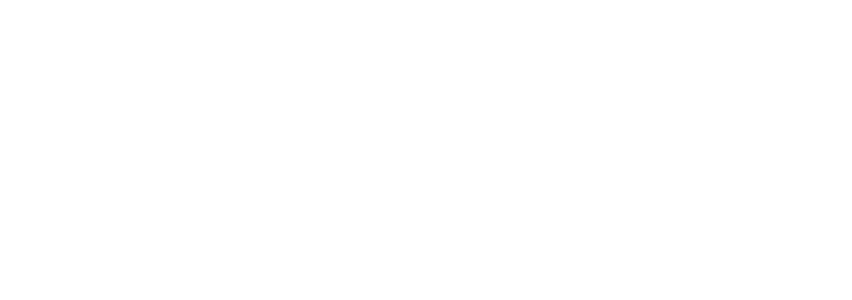
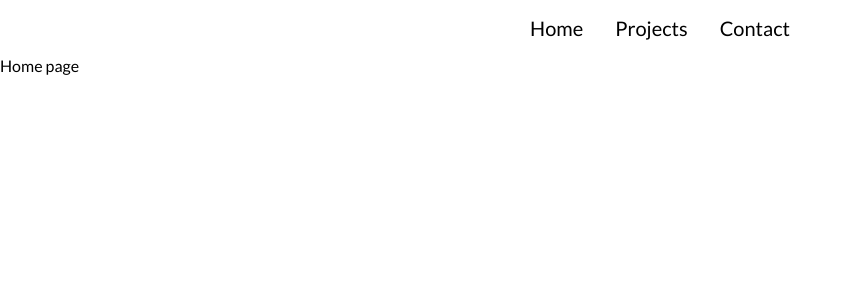
Before and after one commit to halyngoc/halyngoc.github.io, a React (Create React App) app: page / in a window 1280 px wide. Shown: the top 300 px of the page, without its empty margins (0-852 px from the left). Built offline with nearby package versions, Linux system fonts and the light colour scheme.

Commit message:
Add basic nav

```diff
--- a/src/App.js
+++ b/src/App.js
@@ -1,8 +1,12 @@
 import React from 'react';
+import HomePage from './components/HomePage';
+import TopNav from './components/TopNav';
 
 function App() {
   return (
     <>
+      <TopNav onTopNavItemClick={(item) => console.log(item)} />
+      <HomePage />
     </>
   );
 }
--- /dev/null
+++ b/src/components/HomePage.jsx
@@ -0,0 +1,9 @@
+import React from 'react';
+
+export default function HomePage() {
+  return (
+    <div>
+      Home page
+    </div>
+  )
+}
--- /dev/null
+++ b/src/components/TopNav.jsx
@@ -0,0 +1,14 @@
+import React from 'react';
+import '../style.css';
+
+export default function TopNav(props) {
+  return (
+    <div className='TopNav'>
+      <ul>
+        <li onClick={() => props.onTopNavItemClick('Home')}>Home</li>
+        <li onClick={() => props.onTopNavItemClick('Projects')}>Projects</li>
+        <li onClick={() => props.onTopNavItemClick('Contact')}>Contact</li>
+      </ul>
+    </div>
+  )
+}
--- a/src/style.css
+++ b/src/style.css
@@ -6,3 +6,18 @@
   -webkit-font-smoothing: antialiased;
   -moz-osx-font-smoothing: grayscale;
 }
+
+.TopNav {
+  text-align: center;
+}
+
+.TopNav ul {
+  list-style-type: none;
+}
+
+.TopNav ul li {
+  display: inline-block;
+  *display: inline;
+  margin: 0 1rem;
+  font-size: 1.25rem;
+}
```
